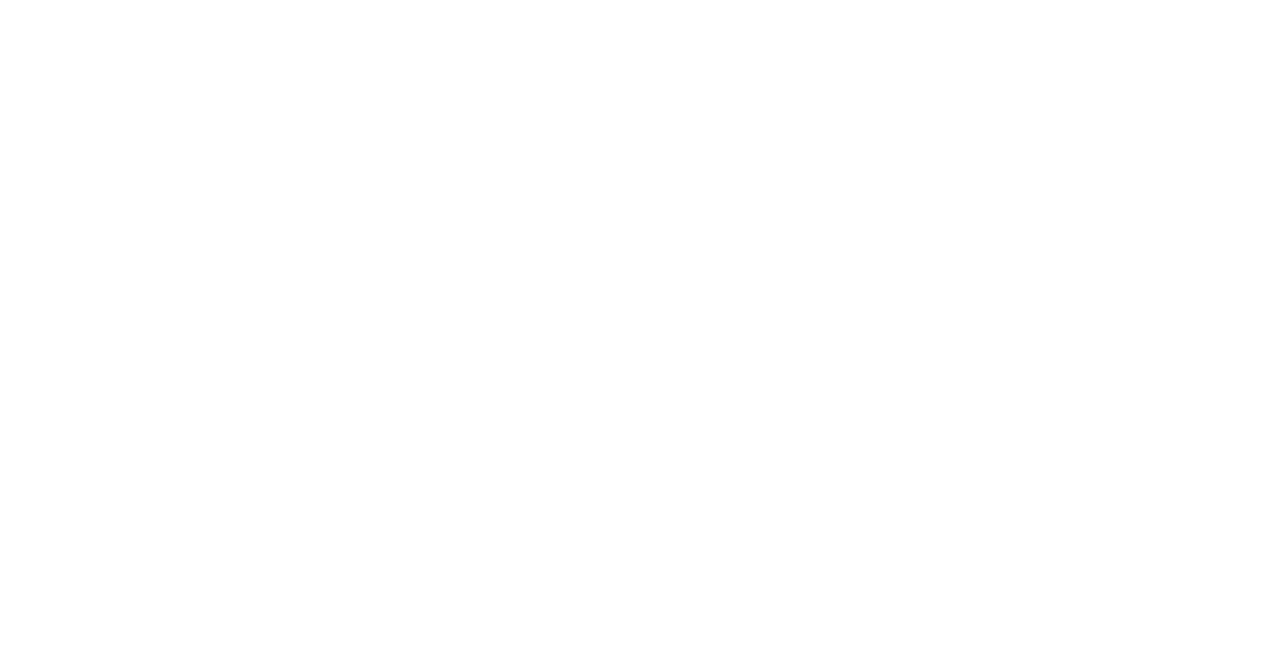
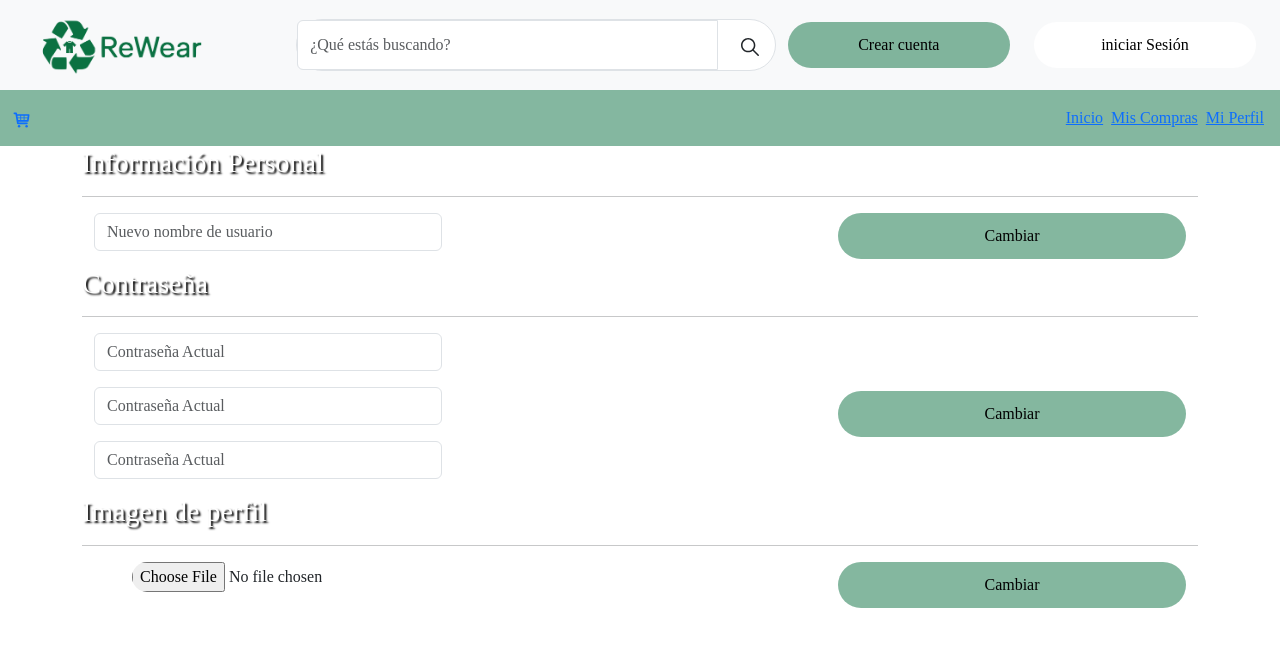
Before and after one commit to ArturoHe/frontend-ReWear, a React (Vite) app: page /usrconfig in a window 1280 px wide. Before the commit this address had no page. Shown: the top 646 px of the page. Built offline with nearby package versions, Linux system fonts and the light colour scheme; a web font is replaced by a local one.

Commit message:
Agregado administracion de usuario y ajustes en logBackground

```diff
--- a/src/App.tsx
+++ b/src/App.tsx
@@ -3,6 +3,7 @@
 
 import Home from "./functionalities/HomePage";
 import Login from "./functionalities/Login";
+import UserConfig from "./functionalities/UserConfig";
 
 function App() {
   return (
@@ -10,6 +11,10 @@
       <Routes>
         <Route path="/" element={<Home title="ReWear | Inicio" />} />
         <Route path="/login" element={<Login title="ReWear | Login" />} />
+        <Route
+          path="/usrconfig"
+          element={<UserConfig title="ReWear | Configuracion" />}
+        />
       </Routes>
     </Router>
   );
--- a/src/components/CardLogin/index.tsx
+++ b/src/components/CardLogin/index.tsx
@@ -51,7 +51,11 @@
               </div>
               <div className="mt-5 mb-3">
                 <a
-                  style={{ color: "black", textDecoration: "underline" }}
+                  style={{
+                    color: "black",
+                    textDecoration: "underline",
+                    cursor: "pointer",
+                  }}
                   onClick={handleShowRegistrationForm}
                 >
                   Registrarme
--- /dev/null
+++ b/src/components/EditUserForm/index.tsx
@@ -0,0 +1,107 @@
+import React from "react";
+import Button from "../Button";
+import ButtonAction from "../ButtonAction";
+
+type Props = {};
+
+function EditUserForm({}: Props) {
+  return (
+    <>
+      <div>
+        <h3>Información Personal</h3>
+        <hr />
+        <form>
+          <div className="container text-center">
+            <div className="row justify-content-between">
+              <div className="col-4">
+                <div className="mb-3">
+                  <input
+                    type="text"
+                    className="form-control"
+                    id="username"
+                    aria-describedby="username"
+                    placeholder="Nuevo nombre de usuario"
+                  />
+                </div>
+              </div>
+              <div className="col-4">
+                <ButtonAction text="Cambiar" type="submit" />
+              </div>
+            </div>
+          </div>
+        </form>
+      </div>
+
+      <div>
+        <h3>Contraseña</h3>
+        <hr />
+
+        <form>
+          <div className="container text-center">
+            <div className="row justify-content-between align-items-center">
+              <div className="col-4">
+                <div className="mb-3">
+                  <input
+                    type="password"
+                    className="form-control"
+                    id="actualpassword"
+                    aria-describedby="actualpassword"
+                    placeholder="Contraseña Actual"
+                  />
+                </div>
+                <div className="mb-3">
+                  <input
+                    type="password"
+                    className="form-control"
+                    id="newpassword"
+                    aria-describedby="newpassword"
+                    placeholder="Contraseña Actual"
+                  />
+                </div>
+                <div className="mb-3">
+                  <input
+                    type="password"
+                    className="form-control"
+                    id="password"
+                    aria-describedby="password"
+                    placeholder="Contraseña Actual"
+                  />
+                </div>
+              </div>
+
+              <div className="col-4">
+                <ButtonAction text="Cambiar" type="submit" />
+              </div>
+            </div>
+          </div>
+        </form>
+      </div>
+
+      <div>
+        <h3>Imagen de perfil</h3>
+        <hr />
+        <form>
+          <div className="container text-center">
+            <div className="row justify-content-between">
+              <div className="col-4">
+                <div className="mb-3">
+                  <input
+                    style={{ borderRadius: "30px" }}
+                    type="file"
+                    name="myImage"
+                    accept="image/png, image/gif, image/jpeg"
+                  />
+                </div>
+              </div>
+              <div className="col-4">
+                <ButtonAction text="Cambiar" type="submit" />
+              </div>
+            </div>
+          </div>
+        </form>
+      </div>
+    </>
+  );
+}
+
+export default EditUserForm;
--- /dev/null
+++ b/src/components/EditUserForm/style.module.css
@@ -0,0 +1,7 @@
+.navColorRewear {
+  background-color: rgba(11, 113, 66, 0.5) !important;
+}
+
+.backgroundButton {
+  background-color: rgba(rgba(0, 0, 0, 0), green, blue, alpha);
+}
--- a/src/components/LogBackground/index.tsx
+++ b/src/components/LogBackground/index.tsx
@@ -3,6 +3,7 @@
 import imageCen from "./assets/img/fondoCentro.png";
 import imageDer from "./assets/img/fondoDerecha.jpg";
 import Card from "../CardLogin";
+import { FaRegArrowAltCircleLeft } from "react-icons/fa";
 
 const styleIzq = {
   backgroundImage: `url(${imageIzq})`,
@@ -27,7 +28,18 @@
           <div
             className={`col col-lg-4 p-0 d-none d-lg-block ${styles.colo}`}
             style={styleIzq}
-          ></div>
+          >
+            <div
+              className="m-4"
+              style={{
+                fontSize: "1.5rem",
+              }}
+            >
+              <a href="/" style={{ color: "black", textDecoration: "none" }}>
+                <FaRegArrowAltCircleLeft /> Home
+              </a>
+            </div>
+          </div>
           <div
             className={`col position-relative ${styles.colo}`}
             style={styleCen}
--- /dev/null
+++ b/src/components/NavUser/index.tsx
@@ -0,0 +1,36 @@
+import React from "react";
+import Button from "../Button";
+import styles from "./style.module.css";
+import { TiShoppingCart } from "react-icons/ti";
+
+type Props = {};
+
+function NavUser({}: Props) {
+  const icono = <TiShoppingCart />;
+
+  return (
+    <nav className={`navbar ${styles.navColorRewear}`}>
+      <div className="container-fluid">
+        <a className="navbar-brand">
+          <a href="">
+            <TiShoppingCart />
+          </a>
+        </a>
+        <div className="d-flex">
+          <div className=" mx-1">
+            <a href="">Inicio</a>
+          </div>
+
+          <div className=" mx-1">
+            <a href="">Mis Compras</a>
+          </div>
+          <div className=" mx-1">
+            <a href="">Mi Perfil</a>
+          </div>
+        </div>
+      </div>
+    </nav>
+  );
+}
+
+export default NavUser;
--- /dev/null
+++ b/src/components/NavUser/style.module.css
@@ -0,0 +1,7 @@
+.navColorRewear {
+  background-color: rgba(11, 113, 66, 0.5) !important;
+}
+
+.backgroundButton {
+  background-color: rgba(rgba(0, 0, 0, 0), green, blue, alpha);
+}
--- a/src/components/Navbar/index.tsx
+++ b/src/components/Navbar/index.tsx
@@ -1,6 +1,7 @@
 import Button from "../Button";
 import ButtonAction from "../ButtonAction";
 import styles from "./style.module.css";
+import { IoIosSearch } from "react-icons/io";
 
 type Props = {};
 
@@ -13,7 +14,7 @@
       className={`navbar navbar-expand-lg bg-body-tertiary ${styles.navColorRewear}`}
     >
       <div className="container-fluid">
-        <a className="navbar-brand" href="#">
+        <a className="navbar-brand" href="/">
           <img
             src="./logo.png"
             alt="Logo Rewear"
@@ -42,7 +43,11 @@
                 placeholder="¿Qué estás buscando?"
                 aria-label="Search"
               />
-              <button className="btn " type="submit"></button>
+              <button className="btn " type="submit">
+                <div style={{ fontSize: "1.5rem" }}>
+                  <IoIosSearch />
+                </div>
+              </button>
             </div>
           </form>
 
--- /dev/null
+++ b/src/functionalities/UserConfig/index.tsx
@@ -0,0 +1,23 @@
+import React, { useEffect } from "react";
+import Navbar from "../../components/Navbar";
+import NavUser from "../../components/NavUser";
+import EditUserForm from "../../components/EditUserForm";
+
+type Props = { title: string };
+
+function UserConfig({ title }: Props) {
+  useEffect(() => {
+    document.title = title;
+  });
+  return (
+    <>
+      <Navbar />
+      <NavUser />
+      <div className="container">
+        <EditUserForm />
+      </div>
+    </>
+  );
+}
+
+export default UserConfig;
```
Also changed, not shown: src/functionalities/UserConfig/style.css (added).
